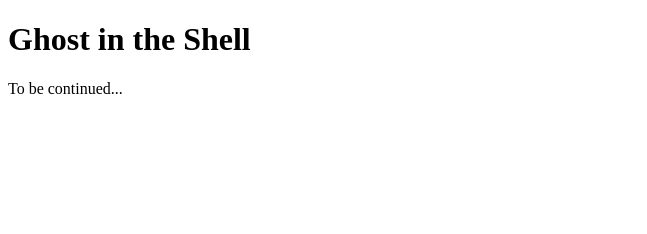
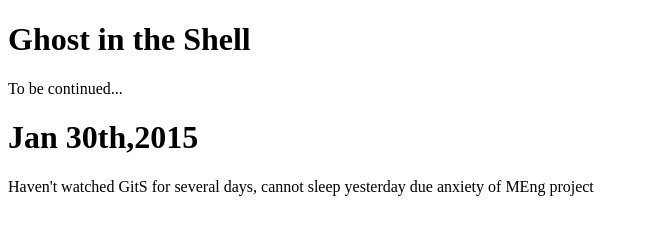
Before and after one commit to autolab2013/autolab2013.github.io, a plain HTML site: page index.html in a window 1280 px wide. Shown: the whole page, without its empty margins (0-647 px from the left). Drawn offline with Linux system fonts and the light colour scheme.

Commit message:
Update index.html

```diff
--- a/index.html
+++ b/index.html
@@ -3,5 +3,7 @@
 	<body>
 		<h1>Ghost in the Shell</h1>
 		<p>To be continued...</p>
+		<h1>Jan 30th,2015</h1>
+		<p>Haven't watched GitS for several days, cannot sleep yesterday due anxiety of MEng project</p>
 	</body>
 </html>
```
